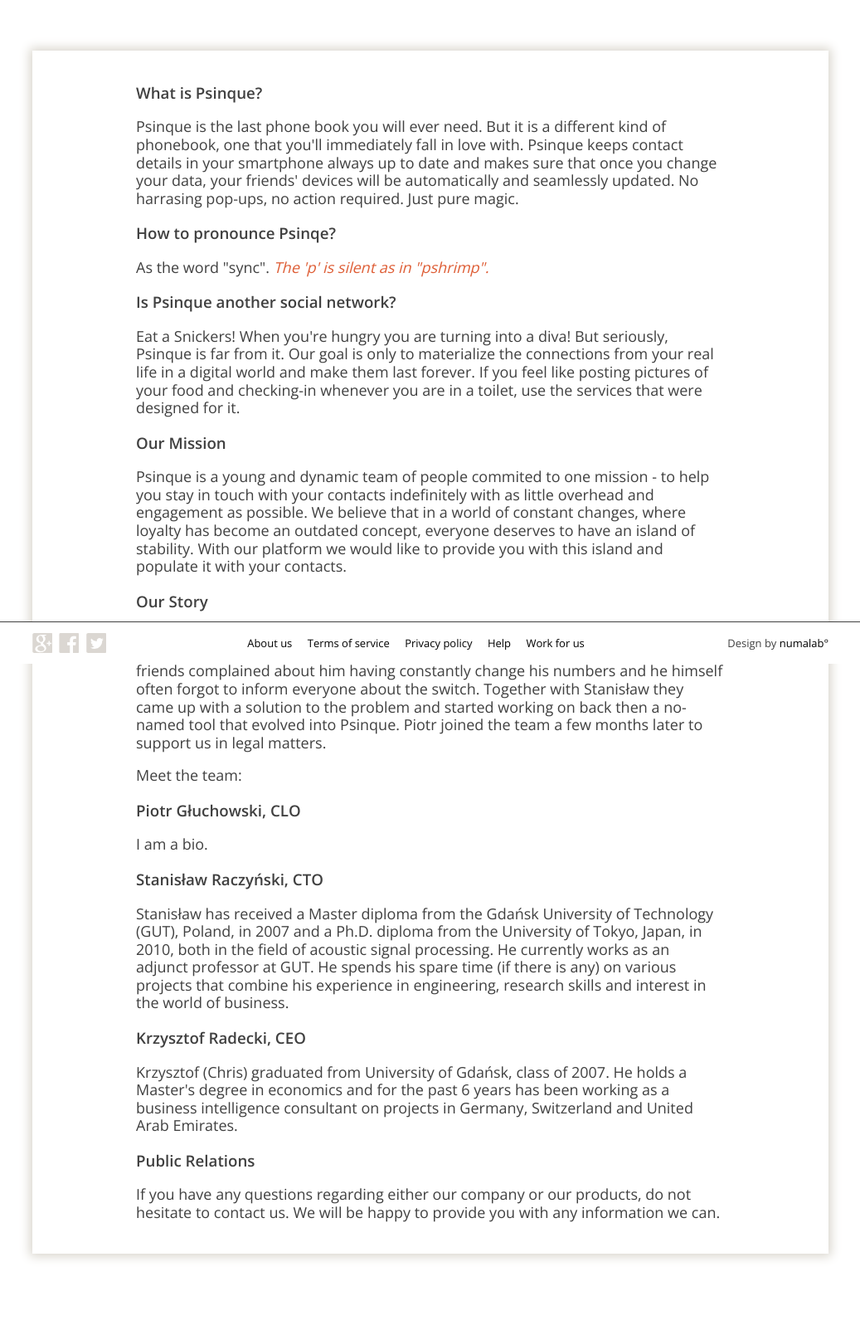
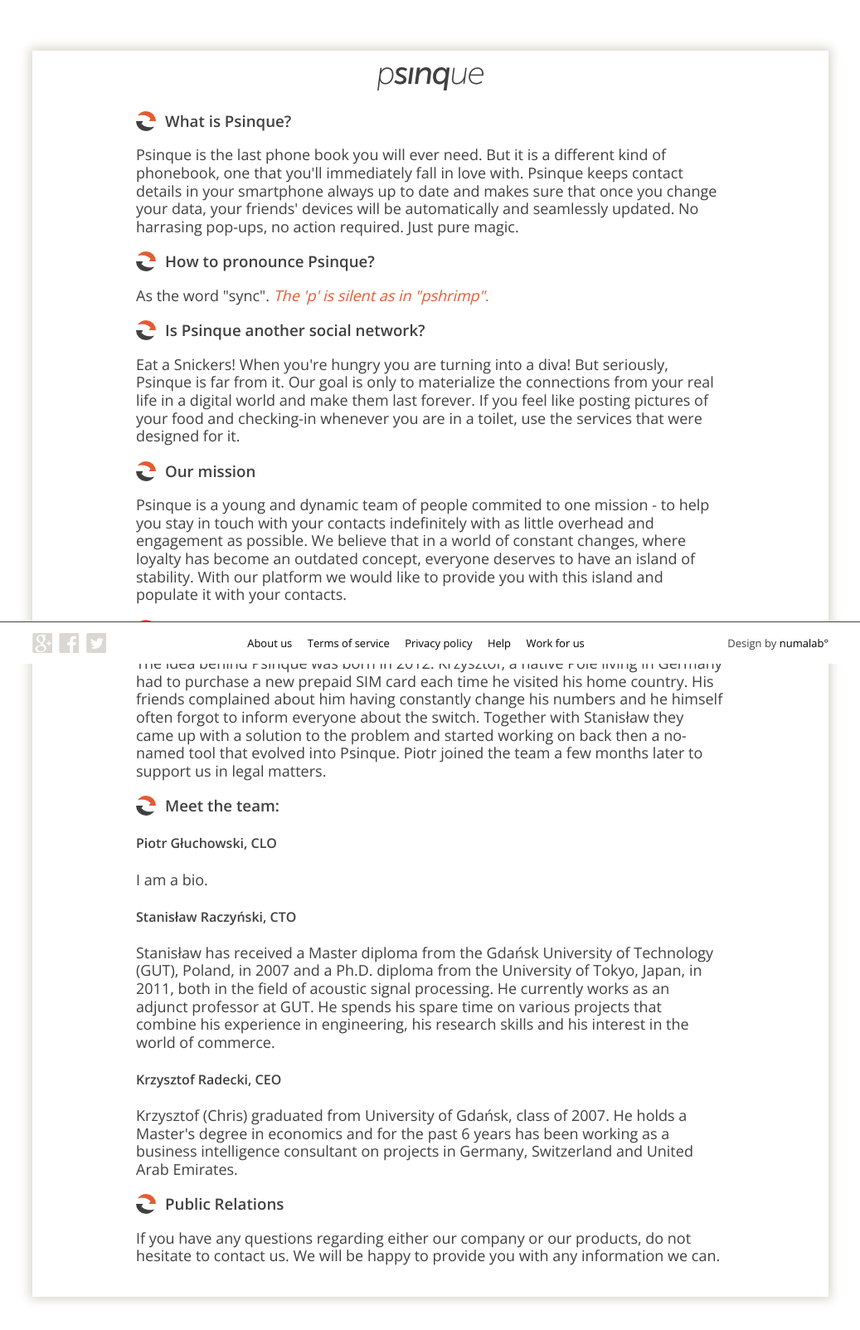
Before and after one commit to kradecki/psinque, a Python web app: template templates/Static_AboutUs.html in a window 1280 px wide. Shown: the whole page at 83% size, without its empty margins (121-1158 px from the left). Before the commit the page ends 1518 px from the top, so only its background shows below. Run offline with Jinja, Linux system fonts and the light colour scheme; the template is opened without the code that fills it, so the values that code supplies are empty.

Commit message:
Layout fixes & static page fixes

```diff
--- a/stylesheets/layout.css
+++ b/stylesheets/layout.css
@@ -15,6 +15,10 @@ body {
 a {
     color: #000;
     text-decoration: none;
+}
+
+a:hover {
+    color: #e35c33;
 }
 
 .hiddenelements {
@@ -177,9 +181,9 @@ div#footer {
     font-size: 13px;
 }
 
-div#footer a:hover {
+/*div#footer a:hover {
     color: #e35c33;
-}
+}*/
 
 div#footer > div#leftfoot {
     width: 100px;
--- a/stylesheets/static.css
+++ b/stylesheets/static.css
@@ -26,8 +26,14 @@ div#content {
 
 div#biglogo {
     text-align: center;
-    height: 180px;
+/*     height: 180px; */
 /*     padding-top: 70px; */
-    width: 100%;
-    border-bottom: 1px solid #404040;
+/*     width: 100%; */
+/*     border-bottom: 1px solid #404040; */
+/*     margin: 0 auto; */
 }
+
+h3 {
+    background: url("/images/smalllogo.png") left no-repeat;
+    padding-left: 35px;
+}
--- a/templates/Static_AboutUs.html
+++ b/templates/Static_AboutUs.html
@@ -7,7 +7,7 @@
     Psinque is the last phone book you will ever need. But it is a different kind of phonebook, one that you'll immediately fall in love with. Psinque keeps contact details in your smartphone always up to date and makes sure that once you change your data, your friends' devices will be automatically and seamlessly updated. No harrasing pop-ups, no action required. Just pure magic.
   </p>
 
-  <h3>How to pronounce Psinqe?</h3>
+  <h3>How to pronounce Psinque?</h3>
   <p>
     As the word "sync". <a href="http://en.wikipedia.org/wiki/Psmith" class="contentlinks"><i>The 'p' is silent as in "pshrimp".</i></a>
   </p>
@@ -17,31 +17,29 @@
     Eat a Snickers! When you're hungry you are turning into a diva! But seriously, Psinque is far from it. Our goal is only to materialize the connections from your real life in a digital world and make them last forever. If you feel like posting pictures of your food and checking-in whenever you are in a toilet, use the services that were designed for it.
   </p>
 
-  <h3>Our Mission</h3>
+  <h3>Our mission</h3>
   <p>
     Psinque is a young and dynamic team of people commited to one mission - to help you stay in touch with your contacts indefinitely with as little overhead and engagement as possible. We believe that in a world of constant changes, where loyalty has become an outdated concept, everyone deserves to have an island of stability. With our platform we would like to provide you with this island and populate it with your contacts.
   </p>
 
-  <h3>Our Story</h3>
+  <h3>Our story</h3>
   <p>
     The idea behind Psinque was born in 2012. Krzysztof, a native Pole living in Germany had to purchase a new prepaid SIM card each time he visited his home country. His friends complained about him having constantly change his numbers and he himself often forgot to inform everyone about the switch. Together with Stanisław they came up with a solution to the problem and started working on back then a no-named tool that evolved into Psinque. Piotr joined the team a few months later to support us in legal matters.
   </p>
 
-  <p>
-    Meet the team:
-  </p>
+  <h3>Meet the team:</h3>
 
-  <h3>Piotr Głuchowski, CLO</h3>
+  <h4>Piotr Głuchowski, CLO</h4>
   <p>
     I am a bio.
   </p>
 
-  <h3>Stanisław Raczyński, CTO</h3>
+  <h4>Stanisław Raczyński, CTO</h4>
   <p>
-    Stanisław has received a Master diploma from the Gdańsk University of Technology (GUT), Poland, in 2007 and a Ph.D. diploma from the University of Tokyo, Japan, in 2010, both in the field of acoustic signal processing. He currently works as an adjunct professor at GUT. He spends his spare time (if there is any) on various projects that combine his experience in engineering, research skills and interest in the world of business.
+    Stanisław has received a Master diploma from the Gdańsk University of Technology (GUT), Poland, in 2007 and a Ph.D. diploma from the University of Tokyo, Japan, in 2011, both in the field of acoustic signal processing. He currently works as an adjunct professor at GUT. He spends his spare time on various projects that combine his experience in engineering, his research skills and his interest in the world of commerce.
   </p>
 
-  <h3>Krzysztof Radecki, CEO</h3>
+  <h4>Krzysztof Radecki, CEO</h4>
   <p>
     Krzysztof (Chris) graduated from University of Gdańsk, class of 2007. He holds a Master's degree in economics and for the past 6 years has been working as a business intelligence consultant on projects in Germany, Switzerland and United Arab Emirates.
   </p>
--- a/templates/static.html
+++ b/templates/static.html
@@ -25,12 +25,12 @@
   <div id="uberwrapper">
     <div id="contentwrapper" class="wrappers">
       <div id="content">
-<!--        <div id="biglogo">
-          <a href="/">
-            <img src="/images/biglogo.png" alt="Psinque" />
-          </a>
-        </div>-->
         <div class="onecolumn">
+          <div id="biglogo">
+            <a href="/">
+              <img src="/images/logotext.png" alt="Psinque" />
+            </a>
+          </div>
           {% block content %}{% endblock %}
         </div>
       </div>
```
Also changed, not shown: StaticPages.py (+8 -9 lines), templates/Static_Help.html (+5 -5 lines), static/images/logotext.png (added), static/images/smalllogo.png (added).
